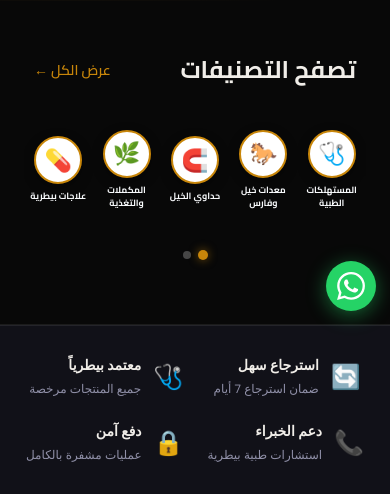
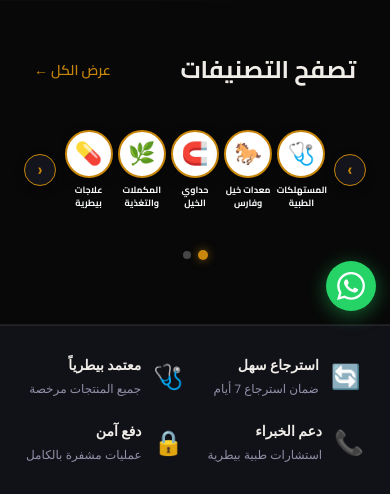
Before and after one commit to Deyaa1999/alasail, a PHP site: page /GadgetZone/ in a window 390 px wide. Shown: the part 517-1011 px from the top of the page. Run offline with PHP 8.4, Linux system fonts and the light colour scheme; data comes from the database, SQL or seed files in the repository; some libraries are stand-ins or nearby versions.

Commit message:
Add left/right arrow buttons to category slider

```diff
--- a/assets/css/style.css
+++ b/assets/css/style.css
@@ -1689,7 +1689,7 @@ body.mobile-menu-open {
 .slider-wrapper-outer {
     position: relative;
     width: 100%;
-    padding: 0; /* Spans full container width elegantly now that arrows are removed */
+    padding: 0 46px;
     box-sizing: border-box;
     display: flex;
     align-items: center;
@@ -1905,7 +1905,7 @@ body.mobile-menu-open {
 /* Responsive Overrides */
 @media (max-width: 768px) {
     .slider-wrapper-outer {
-        padding: 0; /* Spans full mobile screen width now that arrows are removed */
+        padding: 0 38px;
     }
 
     .slider-arrow {
--- a/index.php
+++ b/index.php
@@ -109,6 +109,9 @@ if (!$deal_product && !empty($featured_products)) {
 
         <!-- Slider Outer Wrapper -->
         <div class="slider-wrapper-outer">
+            <button class="slider-arrow prev-arrow" id="sliderPrevBtn" aria-label="Previous">
+                <span class="arrow-icon">&#8250;</span>
+            </button>
             <div class="slider-container" id="categorySlider">
                 <div class="slider-track" id="sliderTrack">
                     <?php
@@ -190,6 +193,9 @@ if (!$deal_product && !empty($featured_products)) {
                     <?php endforeach; ?>
                 </div>
             </div>
+            <button class="slider-arrow next-arrow" id="sliderNextBtn" aria-label="Next">
+                <span class="arrow-icon">&#8249;</span>
+            </button>
         </div>
 
         <!-- Bottom Controls -->
```
